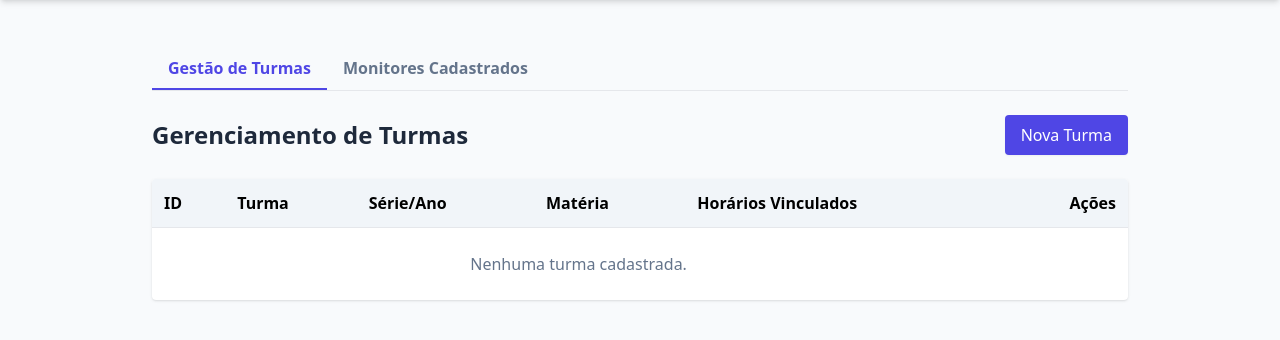
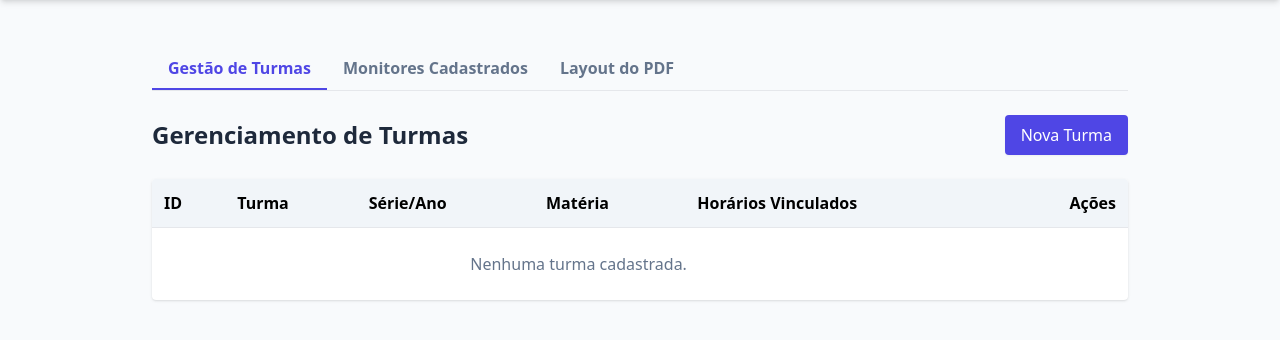
Before and after one commit to ayltonkaua/projeto-monitoria, a Flask app: page /admin in a window 1280 px wide. Shown: the part 62-402 px from the top of the page. Run offline with Flask 3, Linux system fonts and the light colour scheme; the visitor is signed in with stand-in values (Sample User, id 1); data that the repository does not hold is empty; some libraries are stand-ins or nearby versions.

Commit message:
Painel de controle de layout e blocos independentes

```diff
--- a/app.py
+++ b/app.py
@@ -69,6 +69,21 @@ def save_config(cfg):
 def top_to_reportlab_y(top_px, page_height):
     return page_height - top_px
 
+def draw_wrapped_text_field(c, text, x, y, max_w, font, fs, line_height):
+    words = str(text).split()
+    line = ""
+    dy = 0.0
+    for w in words:
+        test = (line + " " + w).strip()
+        if c.stringWidth(test, font, fs) <= max_w:
+            line = test
+        else:
+            c.drawString(x, y - dy, line)
+            line = w
+            dy += line_height
+    if line:
+        c.drawString(x, y - dy, line)
+
 def draw_shrink_to_fit_text(c, text, x, y, max_w, font, default_fs):
     text_str = str(text)
     fs = default_fs
@@ -89,6 +104,8 @@ def desenhar_overlay(linhas, dados_pessoais, cfg):
     c = canvas.Canvas(buf, pagesize=(page_w, page_h))
 
     # 1. Desenhar Dados Pessoais (se configurados na calibração)
+    layout = cfg.get("layout", {"nome": "shrink", "endereco": "shrink", "atividades": "wrap"})
+
     if "pessoais" in cfg:
         fs_pessoal = cfg["pessoais"].get("font_size", 9)
         c.setFont(BASE_FONT, fs_pessoal)
@@ -98,7 +115,10 @@ def desenhar_overlay(linhas, dados_pessoais, cfg):
             px = cfg["pessoais"]["nome"][0]
             py = top_to_reportlab_y(cfg["pessoais"]["nome"][1], page_h)
             max_w = page_w - px - 30 # margem de 30pts da borda direita
-            draw_shrink_to_fit_text(c, dados_pessoais["nome"], px, py, max_w, BASE_FONT, fs_pessoal)
+            if layout.get("nome", "shrink") == "shrink":
+                draw_shrink_to_fit_text(c, dados_pessoais["nome"], px, py, max_w, BASE_FONT, fs_pessoal)
+            else:
+                draw_wrapped_text_field(c, dados_pessoais["nome"], px, py, max_w, BASE_FONT, fs_pessoal, line_h)
 
         if "cpf" in cfg["pessoais"] and dados_pessoais.get("cpf"):
             px = cfg["pessoais"]["cpf"][0]
@@ -109,7 +129,10 @@ def desenhar_overlay(linhas, dados_pessoais, cfg):
             px = cfg["pessoais"]["endereco"][0]
             py = top_to_reportlab_y(cfg["pessoais"]["endereco"][1], page_h)
             max_w = page_w - px - 30
-            draw_shrink_to_fit_text(c, dados_pessoais["endereco"], px, py, max_w, BASE_FONT, fs_pessoal)
+            if layout.get("endereco", "shrink") == "shrink":
+                draw_shrink_to_fit_text(c, dados_pessoais["endereco"], px, py, max_w, BASE_FONT, fs_pessoal)
+            else:
+                draw_wrapped_text_field(c, dados_pessoais["endereco"], px, py, max_w, BASE_FONT, fs_pessoal, line_h)
 
         if "telefone" in cfg["pessoais"] and dados_pessoais.get("telefone"):
             px = cfg["pessoais"]["telefone"][0]
@@ -146,19 +169,22 @@ def desenhar_overlay(linhas, dados_pessoais, cfg):
             col_key = cols[j]
             max_w = widths.get(col_key, 80) - 4
             if col_key == "atividades":
-                words = str(text).split()
-                line = ""
-                dy = 0.0
-                for w in words:
-                    test = (line + " " + w).strip()
-                    if c.stringWidth(test, BASE_FONT, fs) <= max_w:
-                        line = test
-                    else:
+                if layout.get("atividades", "wrap") == "shrink":
+                    draw_shrink_to_fit_text(c, text, x_positions[j] + 2, row_y, max_w, BASE_FONT, fs)
+                else:
+                    words = str(text).split()
+                    line = ""
+                    dy = 0.0
+                    for w in words:
+                        test = (line + " " + w).strip()
+                        if c.stringWidth(test, BASE_FONT, fs) <= max_w:
+                            line = test
+                        else:
+                            c.drawString(x_positions[j] + 2, row_y - dy, line)
+                            line = w
+                            dy += line_height
+                    if line:
                         c.drawString(x_positions[j] + 2, row_y - dy, line)
-                        line = w
-                        dy += line_height
-                if line:
-                    c.drawString(x_positions[j] + 2, row_y - dy, line)
             else:
                 c.drawString(x_positions[j] + 2, row_y, str(text))
 
@@ -217,7 +243,11 @@ def admin():
     monitores = [dict(m) for m in monitores_raw]
 
     conn.close()
-    return render_template("admin.html", turmas=turmas, monitores=monitores)
+
+    cfg = load_config()
+    layout = cfg.get("layout", {"nome": "shrink", "endereco": "shrink", "atividades": "wrap"})
+
+    return render_template("admin.html", turmas=turmas, monitores=monitores, layout=layout)
 
 @app.route("/admin/turma/save", methods=["POST"])
 @login_required
@@ -262,6 +292,18 @@ def admin_delete_turma(id):
     conn.commit()
     conn.close()
     return redirect(url_for("admin"))
+
+@app.route("/admin/layout/save", methods=["POST"])
+@login_required
+def admin_save_layout():
+    cfg = load_config()
+    if "layout" not in cfg:
+        cfg["layout"] = {}
+    cfg["layout"]["nome"] = request.form.get("nome", "shrink")
+    cfg["layout"]["endereco"] = request.form.get("endereco", "shrink")
+    cfg["layout"]["atividades"] = request.form.get("atividades", "wrap")
+    save_config(cfg)
+    return redirect(url_for("admin") + "#layout")
 
 @app.route("/admin/monitor/save", methods=["POST"])
 @login_required
--- a/templates/admin.html
+++ b/templates/admin.html
@@ -24,6 +24,7 @@
     <div class="flex border-b mb-6">
       <button onclick="switchTab('turmas')" id="btnTabTurmas" class="px-4 py-2 border-b-2 font-bold text-indigo-600 border-indigo-600">Gestão de Turmas</button>
       <button onclick="switchTab('monitores')" id="btnTabMonitores" class="px-4 py-2 border-b-2 font-bold text-slate-500 border-transparent hover:text-indigo-600">Monitores Cadastrados</button>
+      <button onclick="switchTab('layout')" id="btnTabLayout" class="px-4 py-2 border-b-2 font-bold text-slate-500 border-transparent hover:text-indigo-600">Layout do PDF</button>
     </div>
 
     <!-- ABA TURMAS -->
@@ -116,6 +117,55 @@
       </div>
     </div> <!-- /tabMonitores -->
 
+    <!-- ABA LAYOUT DO PDF -->
+    <div id="tabLayout" class="hidden">
+      <div class="flex justify-between items-center mb-6">
+        <h1 class="text-2xl font-bold text-slate-800">Layout e Design do PDF</h1>
+      </div>
+
+      <div class="bg-white rounded shadow p-6 max-w-2xl">
+        <form action="/admin/layout/save" method="POST" class="space-y-6">
+
+          <div class="bg-indigo-50 border-l-4 border-indigo-500 p-4 mb-4">
+            <p class="text-sm text-indigo-700">
+              Escolha como o sistema deve se comportar quando o texto for muito grande para caber no formulário PDF.
+            </p>
+          </div>
+
+          <!-- Nome -->
+          <div>
+            <label class="block text-sm font-bold text-slate-700 mb-2">Comportamento para: Nome do Monitor</label>
+            <select name="nome" class="block w-full border border-slate-300 rounded p-2 bg-white">
+              <option value="shrink" {% if layout.nome == 'shrink' %}selected{% endif %}>Diminuir o tamanho da letra até caber (Shrink to fit)</option>
+              <option value="wrap" {% if layout.nome == 'wrap' %}selected{% endif %}>Pular para a linha de baixo (Wrap text)</option>
+            </select>
+          </div>
+
+          <!-- Endereço -->
+          <div>
+            <label class="block text-sm font-bold text-slate-700 mb-2">Comportamento para: Endereço</label>
+            <select name="endereco" class="block w-full border border-slate-300 rounded p-2 bg-white">
+              <option value="shrink" {% if layout.endereco == 'shrink' %}selected{% endif %}>Diminuir o tamanho da letra até caber (Shrink to fit)</option>
+              <option value="wrap" {% if layout.endereco == 'wrap' %}selected{% endif %}>Pular para a linha de baixo (Wrap text)</option>
+            </select>
+          </div>
+
+          <!-- Atividades -->
+          <div>
+            <label class="block text-sm font-bold text-slate-700 mb-2">Comportamento para: Coluna de Atividades</label>
+            <select name="atividades" class="block w-full border border-slate-300 rounded p-2 bg-white">
+              <option value="shrink" {% if layout.atividades == 'shrink' %}selected{% endif %}>Diminuir o tamanho da letra até caber (Shrink to fit)</option>
+              <option value="wrap" {% if layout.atividades == 'wrap' %}selected{% endif %}>Pular para a linha de baixo (Wrap text) - RECOMENDADO</option>
+            </select>
+          </div>
+
+          <div class="pt-4 border-t flex justify-end">
+            <button type="submit" class="px-6 py-2 bg-indigo-600 text-white font-bold rounded shadow hover:bg-indigo-700">Salvar Layout</button>
+          </div>
+        </form>
+      </div>
+    </div> <!-- /tabLayout -->
+
   </main>
 
   <!-- Modal Nova/Editar Turma -->
@@ -185,23 +235,31 @@
 
   <script>
     function switchTab(tab) {
+      document.getElementById('tabTurmas').classList.add('hidden');
+      document.getElementById('tabMonitores').classList.add('hidden');
+      document.getElementById('tabLayout').classList.add('hidden');
+
+      document.getElementById('btnTabTurmas').className = "px-4 py-2 border-b-2 font-bold text-slate-500 border-transparent hover:text-indigo-600";
+      document.getElementById('btnTabMonitores').className = "px-4 py-2 border-b-2 font-bold text-slate-500 border-transparent hover:text-indigo-600";
+      document.getElementById('btnTabLayout').className = "px-4 py-2 border-b-2 font-bold text-slate-500 border-transparent hover:text-indigo-600";
+
       if(tab === 'turmas') {
         document.getElementById('tabTurmas').classList.remove('hidden');
-        document.getElementById('tabMonitores').classList.add('hidden');
         document.getElementById('btnTabTurmas').className = "px-4 py-2 border-b-2 font-bold text-indigo-600 border-indigo-600";
-        document.getElementById('btnTabMonitores').className = "px-4 py-2 border-b-2 font-bold text-slate-500 border-transparent hover:text-indigo-600";
-        window.location.hash = 'turmas';
-      } else {
-        document.getElementById('tabTurmas').classList.add('hidden');
+      } else if(tab === 'monitores') {
         document.getElementById('tabMonitores').classList.remove('hidden');
         document.getElementById('btnTabMonitores').className = "px-4 py-2 border-b-2 font-bold text-indigo-600 border-indigo-600";
-        document.getElementById('btnTabTurmas').className = "px-4 py-2 border-b-2 font-bold text-slate-500 border-transparent hover:text-indigo-600";
-        window.location.hash = 'monitores';
+      } else if(tab === 'layout') {
+        document.getElementById('tabLayout').classList.remove('hidden');
+        document.getElementById('btnTabLayout').className = "px-4 py-2 border-b-2 font-bold text-indigo-600 border-indigo-600";
       }
+      window.location.hash = tab;
     }
     // Ao carregar a pagina, verifica o hash
     document.addEventListener('DOMContentLoaded', () => {
       if(window.location.hash === '#monitores') switchTab('monitores');
+      else if(window.location.hash === '#layout') switchTab('layout');
+      else switchTab('turmas');
     });
 
     function openModal(turma = null) {
```
